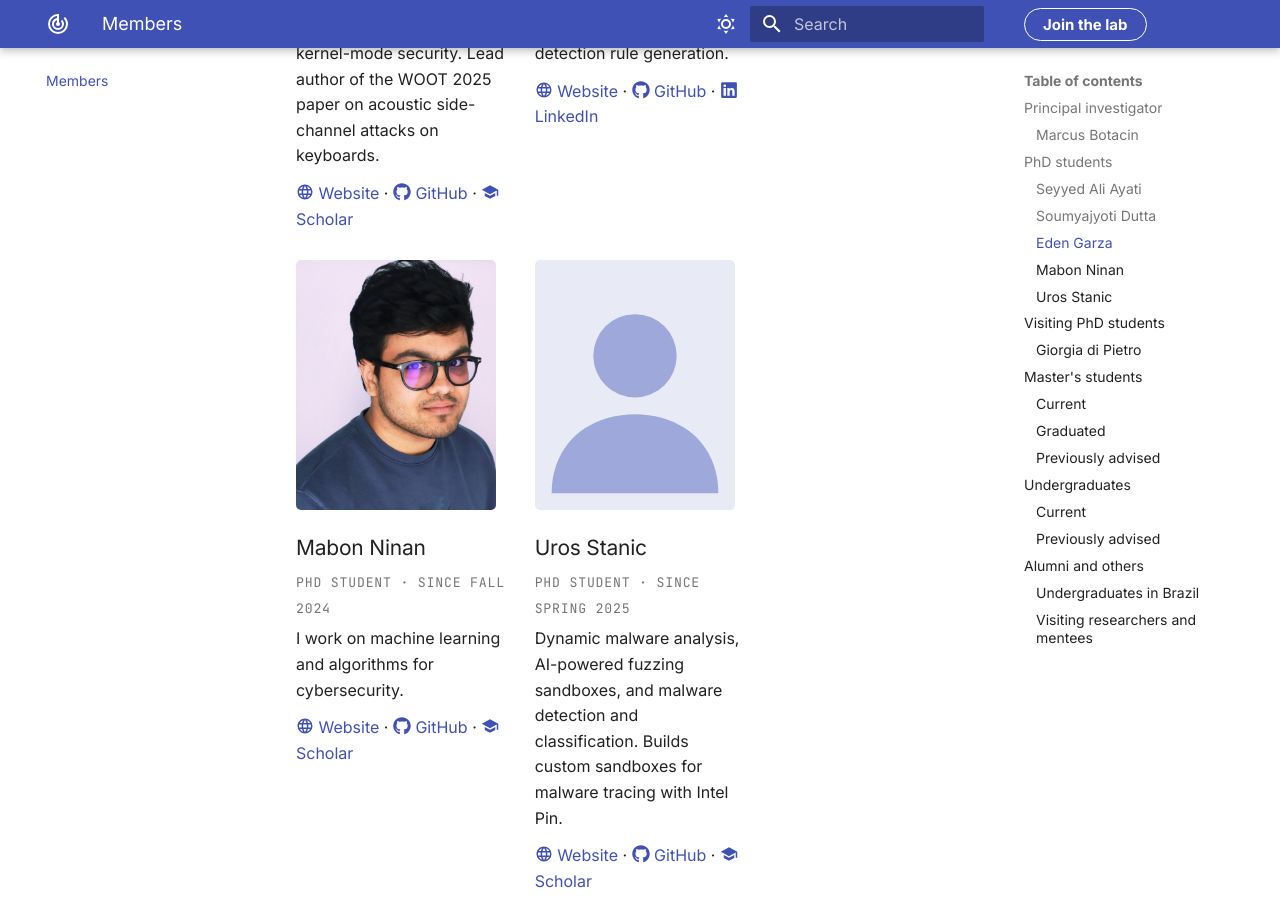
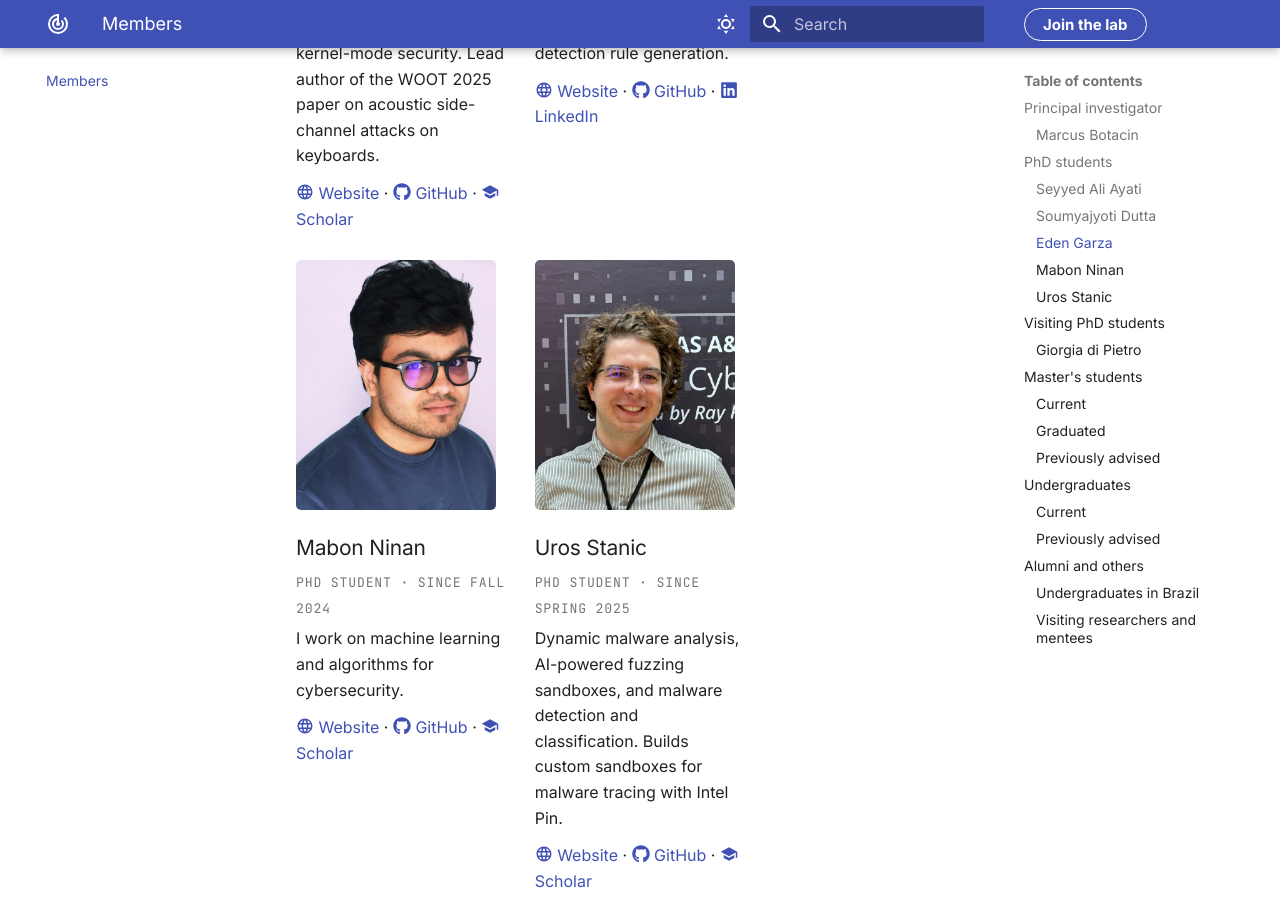
Before and after one commit to Botacin-s-Lab/botacin-s-lab.github.io, an MkDocs documentation site: the page built from docs/members/index.md, in a window 1280 px wide and 900 px high, scrolled down 1606 px. Built offline with MkDocs 1.6.1 and Material for MkDocs 9.7.7, drawn with Linux system fonts in a browser that asks for light colours.

Commit message:
Add Uros Stanic's photo to his member card
Co-Authored-By: Claude Sonnet 5 <noreply@anthropic.com>

```diff
--- a/cards/phd/stanic.md
+++ b/cards/phd/stanic.md
@@ -1,5 +1,5 @@
 <div class="member-card" markdown>
-![Photo of Uros Stanic](../assets/people/placeholder.svg){ .member-photo }
+![Photo of Uros Stanic](../assets/people/uros-stanic.jpg){ .member-photo }
 ### Uros Stanic
 <span class="member-role">PhD student · since Spring 2025</span>
 
```
Also changed, not shown: docs/assets/people/uros-stanic.jpg (added).
